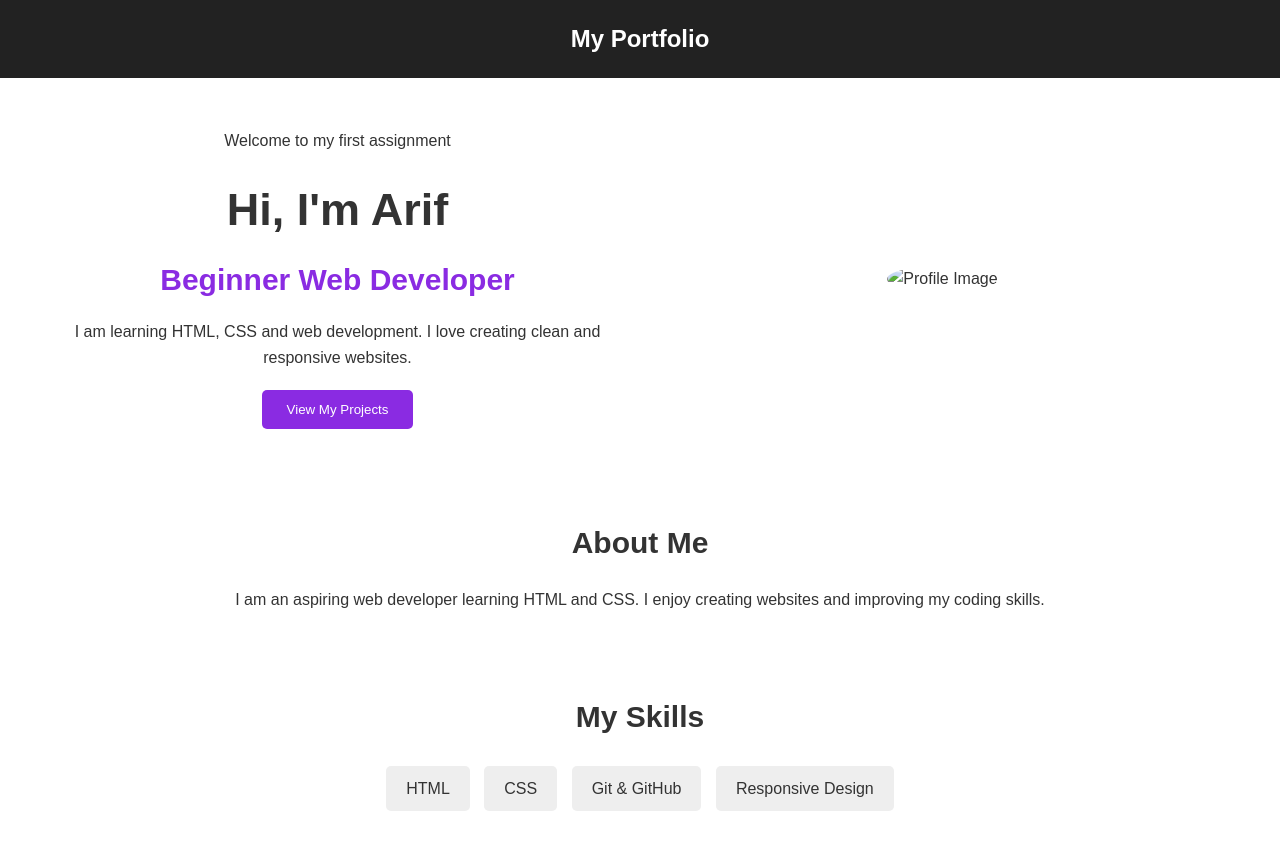
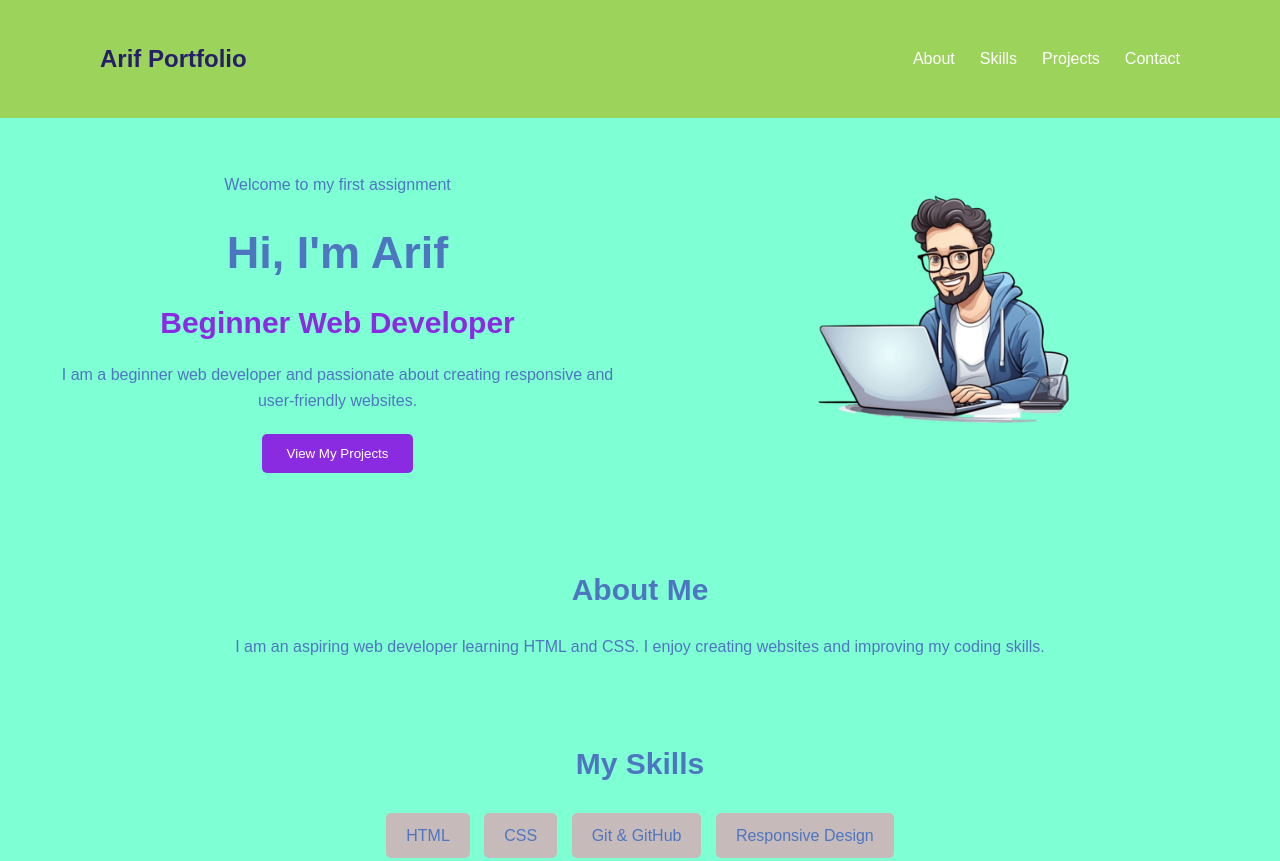
Before and after one commit to arfrrhmn2013git/MyFirstAssignment, a plain HTML site: page index.html in a window 1280 px wide. Shown: the top 861 px of the page. Drawn offline with Linux system fonts and the light colour scheme.

```diff
--- a/index.html
+++ b/index.html
@@ -12,9 +12,19 @@
 
     <!-- Header -->
     <header>
-        <nav>
-            <h2>My Portfolio</h2>
-        </nav>
+        <header>
+    <nav>
+        <h2>Arif Portfolio</h2>
+
+        <ul>
+            <li><a href="#about">About</a></li>
+            <li><a href="#skills">Skills</a></li>
+            <li><a href="#projects">Projects</a></li>
+            <li><a href="#contact">Contact</a></li>
+        </ul>
+
+    </nav>
+</header>
     </header>
 
 
@@ -29,8 +39,8 @@
             <h2>Beginner Web Developer</h2>
 
             <p>
-                I am learning HTML, CSS and web development.
-                I love creating clean and responsive websites.
+                I am a beginner web developer and  passionate about creating
+responsive and user-friendly websites.
             </p>
 
             <button>View My Projects</button>
@@ -38,7 +48,7 @@
 
 
         <div class="hero-image">
-            <img src="images/profile.png" alt="Profile Image">
+            <img src="images/programmer.png.png" alt="Profile Image">
         </div>
 
     </section>
@@ -95,7 +105,7 @@
 
         <h2>Contact Me</h2>
 
-        <p>Email: arif@example.com</p>
+        <p>Email: arif@gmail.com</p>
 
         <p>
             GitHub: My GitHub Profile
--- a/style.css
+++ b/style.css
@@ -8,16 +8,41 @@
 body {
     font-family: Arial, sans-serif;
     line-height: 1.6;
-    color: #333;
+    color: #4e76c0;
+    background-color: aquamarine;
 }
 
 
 /* Header */
 header {
-    background-color: #222;
+    background-color: #9bd35b;
+    color: rgb(37, 30, 104);
+    padding: 20px 50px;
+}
+
+
+nav {
+    display: flex;
+    justify-content: space-between;
+    align-items: center;
+}
+
+
+nav ul {
+    display: flex;
+    list-style: none;
+    gap: 25px;
+}
+
+
+nav ul li a {
     color: white;
-    padding: 20px;
-    text-align: center;
+    text-decoration: none;
+}
+
+
+nav ul li a:hover {
+    color: blueviolet;
 }
 
 
@@ -91,7 +116,7 @@
 
 #skills li {
     display: inline-block;
-    background-color: #eee;
+    background-color: #c7baba;
     padding: 10px 20px;
     margin: 5px;
     border-radius: 5px;
@@ -100,7 +125,7 @@
 
 /* Project Card */
 .project-card {
-    background-color: #f4f4f4;
+    background-color: #ded9e4;
     padding: 20px;
     margin: auto;
     max-width: 400px;
```
Also changed, not shown: images/programmer.png.png (added), 1 other file.
